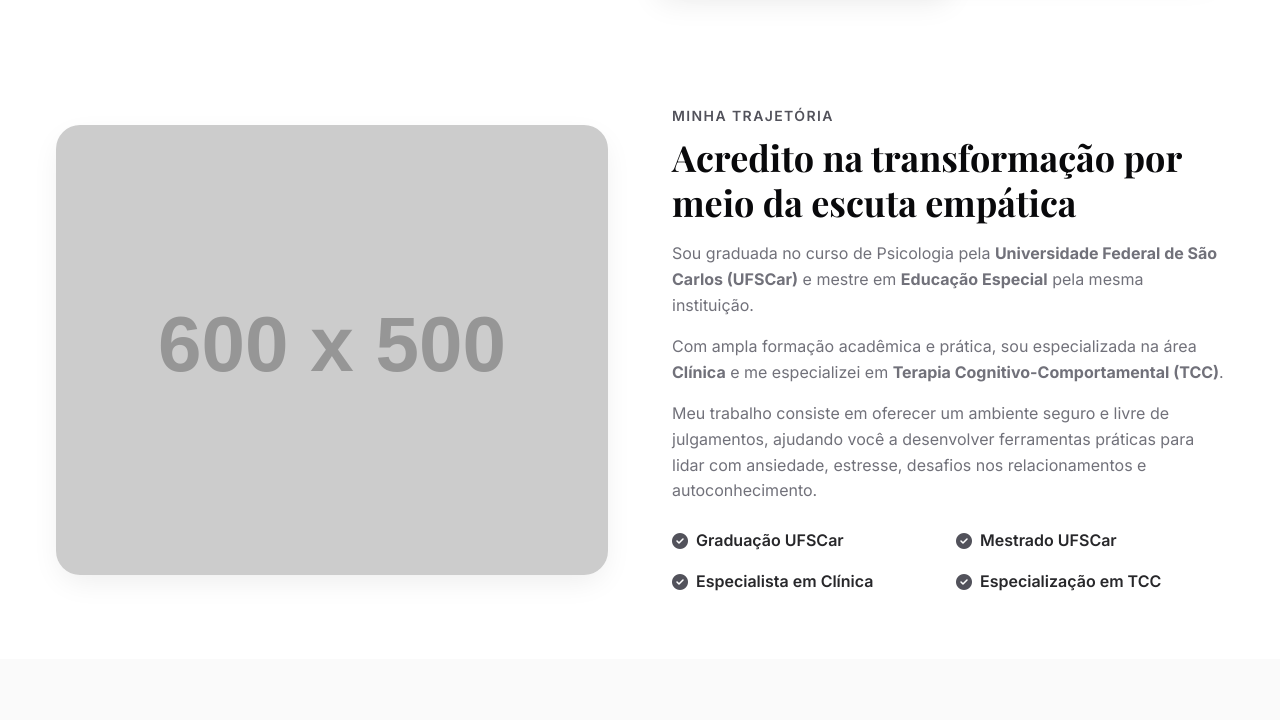
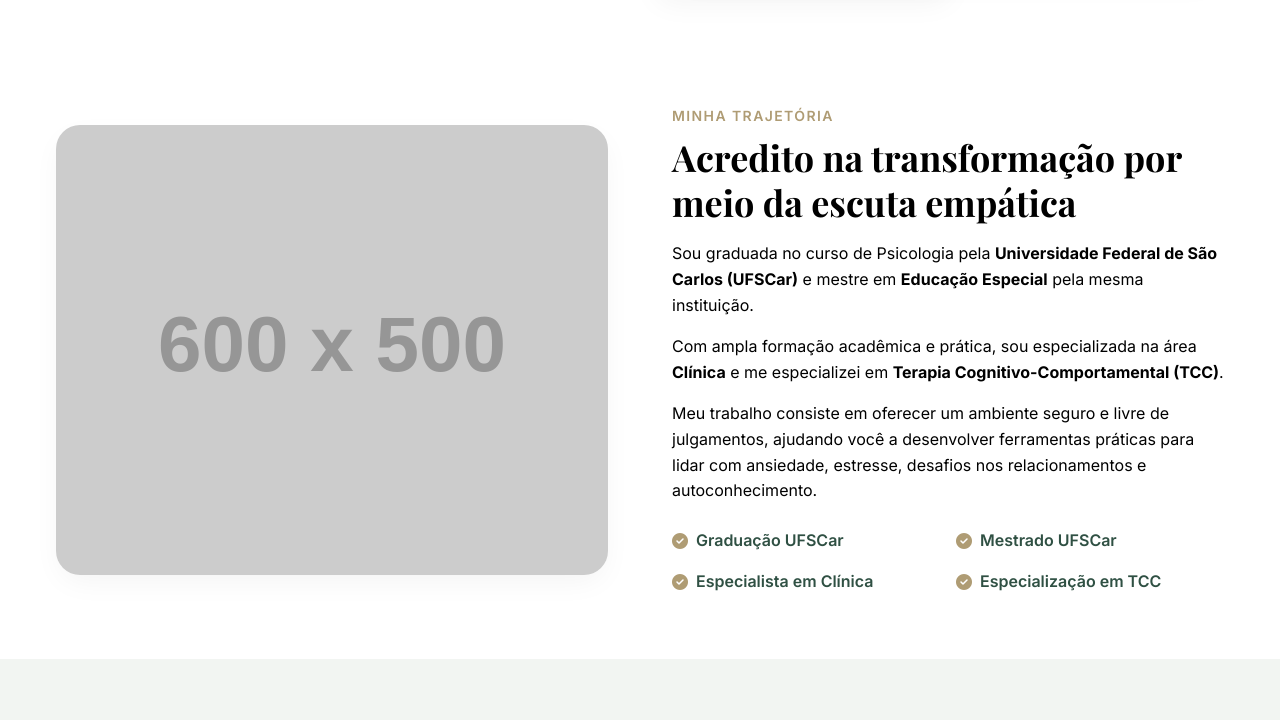
Before and after one commit to leonardo-ateodoro/psicoligia, a plain HTML site: page index.html in a window 1280 px wide. Shown: the part 643-1363 px from the top of the page. Drawn offline with nearby package versions, Linux system fonts and the light colour scheme; some packages are replaced by stand-ins of ours; placeholder pictures from the web are drawn by us; a script that the page names is missing; a web font is replaced by a local one.

Commit message:
troca das cores primárias

```diff
--- a/src/styles/design-system.css
+++ b/src/styles/design-system.css
@@ -0,0 +1,46 @@
+:root {
+  /* Cores - Primárias & Neutras */
+  --color-primary-50: #f2f5f2;
+  --color-primary-100: #d8e0db ;
+  --color-primary-200:#c9a27e;
+  --color-primary-600:#af9c74;
+  --color-primary-700: #3d4a42 ;
+  --color-primary-800: #2f5043 ;
+  --color-primary-900:#2f4f3f;
+
+
+  --color-accent-100: #faf0dc ;
+  --color-accent-500: #c9a27e;
+
+
+  --color-neutral-50: ;
+  --color-neutral-100: ;
+  --color-neutral-200: ;
+  --color-neutral-600: ;
+  --color-neutral-800: ;
+  --color-neutral-900: ;
+
+
+  /* Tipografia */
+  --font-heading: 'Playfair Display', Georgia, serif;
+  --font-body: 'Inter', -apple-system, BlinkMacSystemFont, sans-serif;
+
+
+  /* Espaçamentos */
+  --space-xs: 0.5rem;
+  --space-sm: 1rem;
+  --space-md: 1.5rem;
+  --space-lg: 2.5rem;
+  --space-xl: 4rem;
+
+
+  /* Design Tokens UI */
+  --border-radius-sm: 8px;
+  --border-radius-md: 16px;
+  --border-radius-lg: 24px;
+  --border-radius-full: 9999px;
+  --box-shadow-soft: 0 10px 30px -5px rgba(0, 0, 0, 0.05);
+  --box-shadow-hover: 0 20px 40px -10px rgba(13, 148, 136, 0.15);
+  --transition-base: all 0.3s cubic-bezier(0.4, 0, 0.2, 1);
+  --box-shadow-btn-color: rgba(13, 148, 136, 0.45);
+}
--- a/src/styles/global.css
+++ b/src/styles/global.css
@@ -1,5 +1,5 @@
 /* @import url(./design-system.css); */
-@import url(./design-system-gray.css);
+@import url(./design-system.css);
 @import url(./reset.css);
 @import url(./components.css);
 
```
